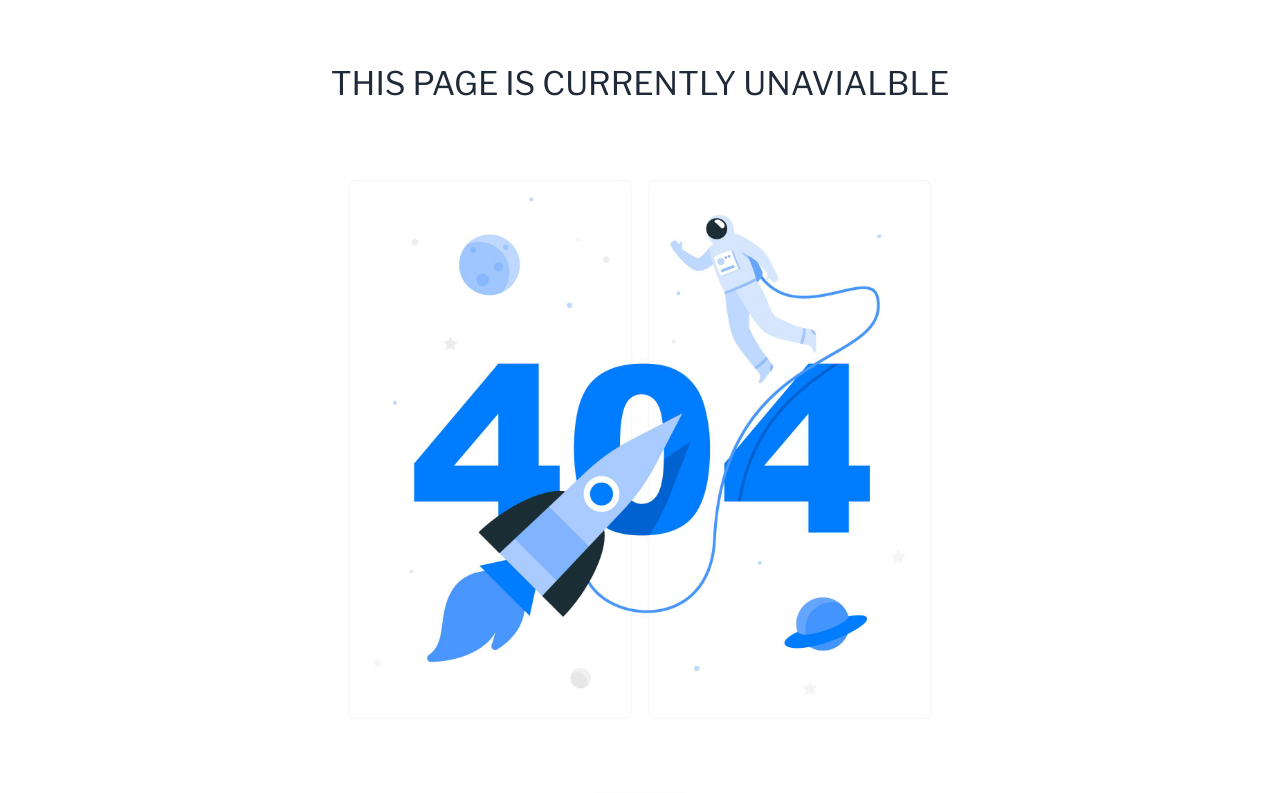
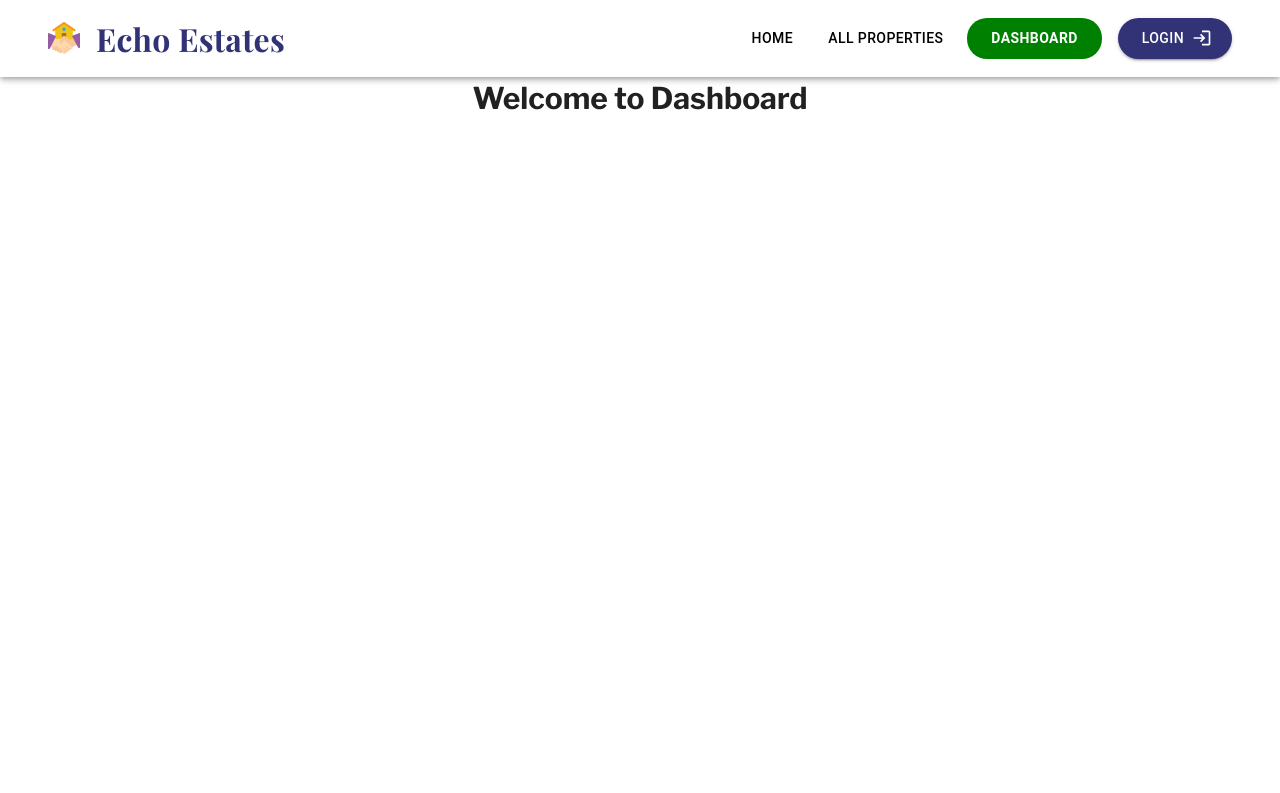
Before and after one commit to mashfikur/Echo-Estates-Real-Estate-Selling-Website, a React (Vite) app: page /dashboard in a window 1280 px wide. Shown: the top 793 px of the page. Built offline with nearby package versions, Linux system fonts and the light colour scheme; no server answers.

Commit message:
dasboard page and route created

```diff
--- a/src/components/Home/Banner.jsx
+++ b/src/components/Home/Banner.jsx
@@ -19,8 +19,8 @@ const Banner = () => {
 
   return (
     <div className="banner">
-      <Container sx={{ pt: "10rem" }} maxWidth="xl">
-        <Grid container spacing={2}>
+      <Container sx={{ pt: { xs: "7rem",md:"10rem" } }} maxWidth="xl">
+        <Grid container spacing={4}>
           <Grid item xs={12} md={7}>
             <Typography
               sx={{ fontFamily: '"Playfair Display", serif' }}
--- a/src/components/Home/Blogs.jsx
+++ b/src/components/Home/Blogs.jsx
@@ -3,10 +3,10 @@ import UpcomingIcon from "@mui/icons-material/Upcoming";
 
 const Blogs = () => {
   return (
-    <div className="my-40">
+    <div className=" my-24 lg:my-40">
       <Container maxWidth="xl">
         <div className="text-center">
-          <h3 className="font-playfair text-5xl mb-4">
+          <h3 className="font-playfair text-3xl font-semibold md:text-5xl mb-4 underline">
             Insights & Inspiration
           </h3>
           <p className="font-semibold text-gray-400">
--- a/src/index.css
+++ b/src/index.css
@@ -43,6 +43,14 @@ body {
   padding: 0.5rem 1.5rem;
 }
 
+.active button:hover {
+  color: white !important;
+  font-weight: 700;
+  background-color: green;
+  border-radius: 20px;
+  padding: 0.5rem 1.5rem;
+}
+
 .register-bg {
   background-image: url("../src/assets/images/register-bg.png");
   min-height: 100vh;
--- /dev/null
+++ b/src/pages/Dashboard.jsx
@@ -0,0 +1,12 @@
+import { Outlet } from "react-router-dom";
+
+const Dashboard = () => {
+  return (
+    <div className="min-h-screen mt-20">
+      <h3 className="text-center font-bold text-3xl">Welcome to Dashboard</h3>
+      <Outlet></Outlet>
+    </div>
+  );
+};
+
+export default Dashboard;
--- a/src/routes/router.jsx
+++ b/src/routes/router.jsx
@@ -4,6 +4,7 @@ import ErrorPage from "../pages/ErrorPage";
 import Home from "../pages/Home";
 import Login from "../pages/Login";
 import Register from "../pages/Register";
+import Dashboard from "../pages/Dashboard";
 
 const router = createBrowserRouter([
   {
@@ -23,6 +24,11 @@ const router = createBrowserRouter([
         path: "/register",
         element: <Register></Register>,
       },
+      {
+        path: "/dashboard",
+        element: <Dashboard></Dashboard>,
+        children: [],
+      },
     ],
   },
 ]);
--- a/src/shared/Navbar.jsx
+++ b/src/shared/Navbar.jsx
@@ -193,10 +193,10 @@ function Navbar(props) {
                 <NavLink to="/">
                   <Button sx={{ color: "#000" }}>Home</Button>
                 </NavLink>
-                <NavLink to="/demo">
+                <NavLink to="/all-properties">
                   <Button sx={{ color: "#000" }}>All Properties</Button>
                 </NavLink>
-                <NavLink to="/demo">
+                <NavLink to="/dashboard">
                   <Button sx={{ color: "#000" }}>Dashboard</Button>
                 </NavLink>
 
```
